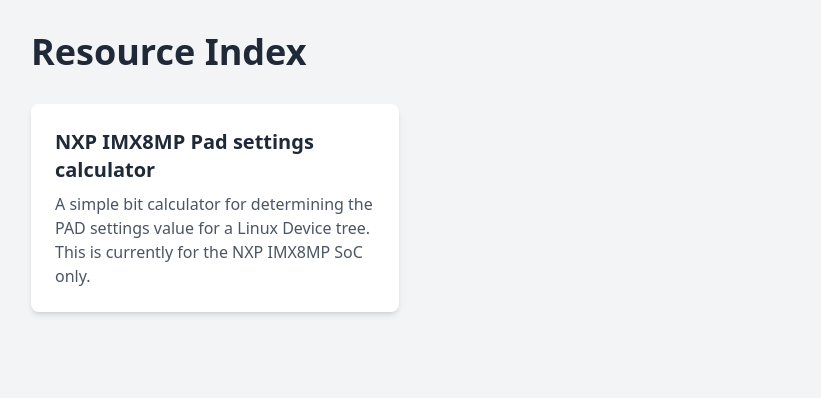
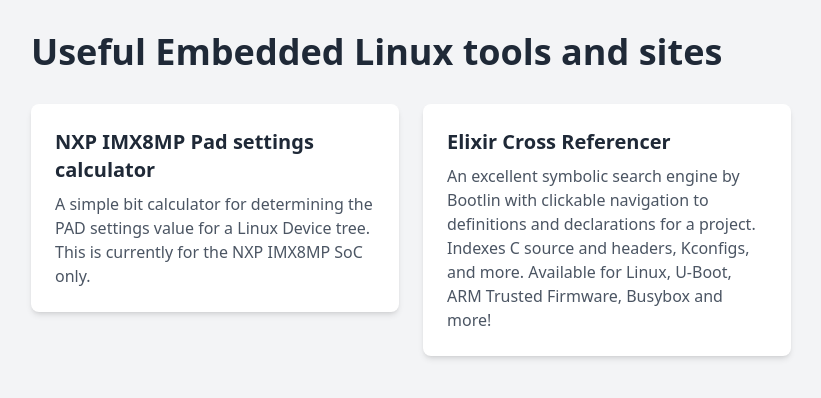
Before and after one commit to CriticalShift/linux-tools, a plain HTML site: page web_tools/index.html in a window 1280 px wide. Shown: the whole page, without its empty margins (33-854 px from the left). Drawn offline with nearby package versions, Linux system fonts and the light colour scheme.

Commit message:
Add link to Elixir and fix page titles.

```diff
--- a/web_tools/index.html
+++ b/web_tools/index.html
@@ -3,15 +3,15 @@
 <head>
     <meta charset="UTF-8">
     <meta name="viewport" content="width=device-width, initial-scale=1.0">
-    <title>Index Page</title>
+    <title>Useful Embedded Linux tools and sites</title>
     <script src="https://cdn.tailwindcss.com"></script>
 </head>
 <body class="bg-gray-100 min-h-screen p-8">
     <div class="max-w-6xl mx-auto">
-        <h1 class="text-4xl font-bold text-gray-800 mb-8">Resource Index</h1>
+        <h1 class="text-4xl font-bold text-gray-800 mb-8">Useful Embedded Linux tools and sites</h1>
 
         <div class="grid grid-cols-1 md:grid-cols-2 lg:grid-cols-3 gap-6">
-            <!-- Card 1 -->
+
             <a href="imx8mp_padsettings.html" class="block">
                 <div class="bg-white rounded-lg shadow-md hover:shadow-xl transition-shadow duration-300 p-6">
                     <h2 class="text-xl font-semibold text-gray-800 mb-2">NXP IMX8MP Pad settings calculator</h2>
@@ -19,13 +19,16 @@
                 </div>
             </a>
 
-            <!-- Card 2 -->
-            <!-- <a href="https://example.com/page2" class="block">
+            <a href="https://elixir.bootlin.com/" class="block">
                 <div class="bg-white rounded-lg shadow-md hover:shadow-xl transition-shadow duration-300 p-6">
-                    <h2 class="text-xl font-semibold text-gray-800 mb-2">Documentation</h2>
-                    <p class="text-gray-600">Detailed documentation covering all aspects of our platform and APIs.</p>
+                    <h2 class="text-xl font-semibold text-gray-800 mb-2">Elixir Cross Referencer</h2>
+                    <p class="text-gray-600">
+                        An excellent symbolic search engine by Bootlin with clickable navigation to definitions and declarations for a project. Indexes C source and headers, Kconfigs,
+                        and more. Available for Linux, U-Boot, ARM Trusted Firmware, Busybox and more!
+                    </p>
                 </div>
-            </a> -->
+            </a>
+
         </div>
     </div>
 </body>
```
Also changed, not shown: web_tools/imx8mp_padsettings.html (+1 -1 lines).
